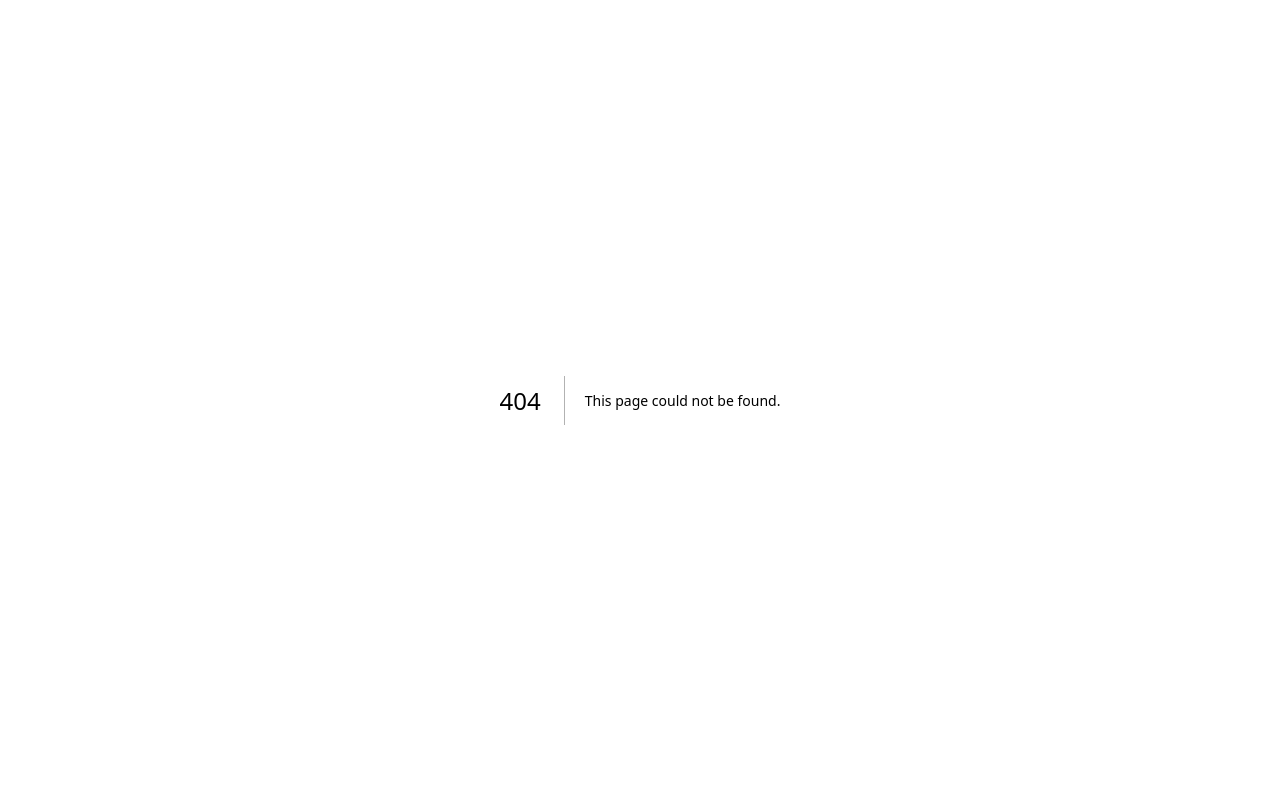
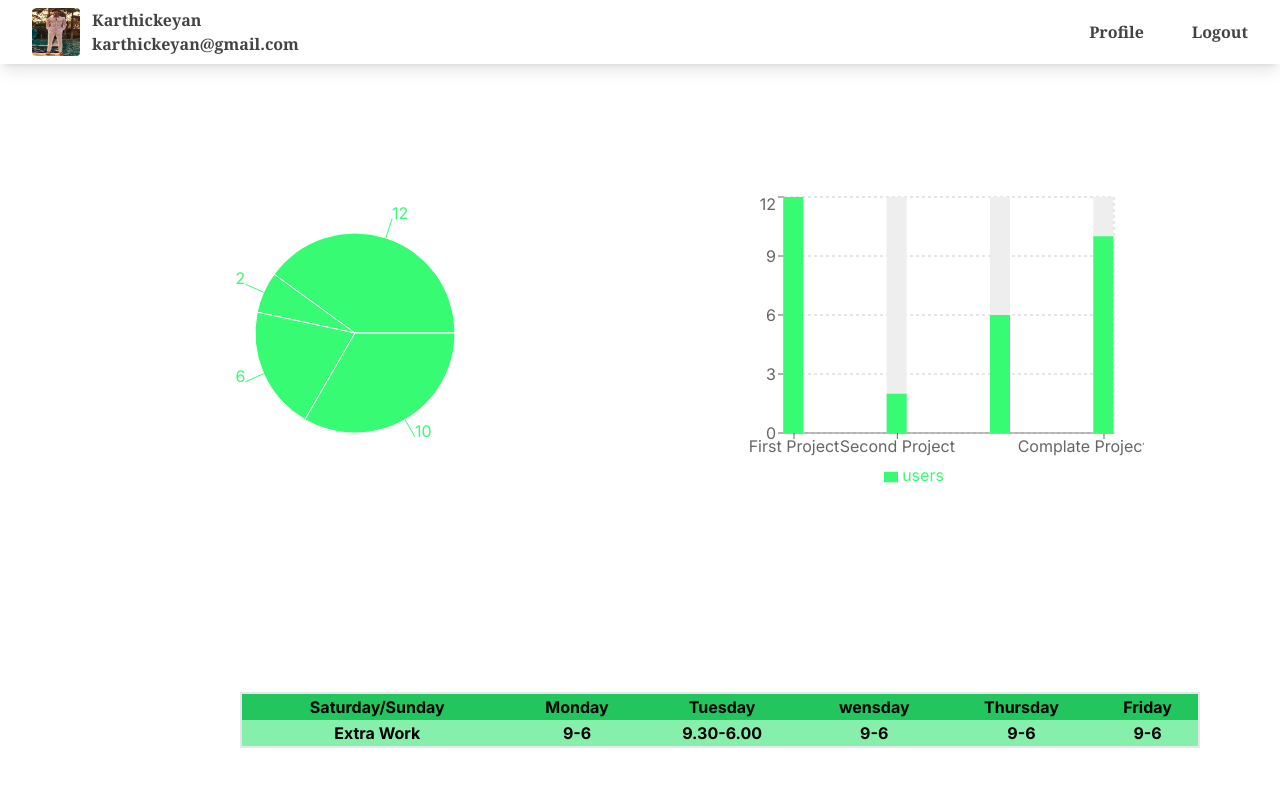
Before and after one commit to Dheena018/dashboard, a Next.js app: page /AdminTwo in a window 1280 px wide. Before the commit this address had no page. Shown: the top 786 px of the page. Built offline with nearby package versions, Linux system fonts and the light colour scheme.

Commit message:
added in email id

```diff
--- a/package.json
+++ b/package.json
@@ -19,6 +19,7 @@
     "react": "18.2.0",
     "react-dom": "18.2.0",
     "react-icons": "^4.8.0",
+    "recharts": "^2.6.2",
     "sweetalert2": "^11.7.5",
     "tailwindcss": "3.3.2"
   }
--- a/src/app/AdminOne/page.js
+++ b/src/app/AdminOne/page.js
@@ -1,6 +1,7 @@
 // import user2 from "../../src/assests/userr2.jpg"
 import Image from "next/image";
-import { Link } from "react-router-dom";
+// import { Link } from "react-router-dom";
+import Link from "next/link";
 
 
 const NavbarTwo = ()=>{
@@ -10,7 +11,7 @@ const NavbarTwo = ()=>{
           <div className="max-w-7xl  px-4 sm:px-6 lg:px-8">
             <div className="flex justify-between h-16">
               <div className="flex-shrink-0 flex items-center">
-                <Link to="/">
+                <Link href="/">
                   <Image
                     src="/user2"
                     alt="Picture of the author"
@@ -31,12 +32,12 @@ const NavbarTwo = ()=>{
 
               <div className="flex flex-row gap-[3rem] my-5 font-serif font-bold animate-pulse ">
                 <div>
-                  <Link to="/signup" className="hover:text-green-600">
+                  <Link href="/signup" className="hover:text-green-600">
                     Profile
                   </Link>
                 </div>
                 <div>
-                  <Link to="/" className="hover:text-green-600">
+                  <Link href="/" className="hover:text-green-600">
                     Logout
                   </Link>
                 </div>
@@ -50,16 +51,19 @@ const NavbarTwo = ()=>{
           </p>
         </div>
         <table className="border-2 text-center w-[50rem] mx-[12rem]">
+            <tbody>
           <tr className="bg-green-600 ">
             <th>ID</th>
             <th>Name</th>
             <th>Department</th>
           </tr>
+
           <tr className="bg-green-200">
             <th>S.No</th>
             <th>AKash Srma</th>
             <th>Front-end Developer</th>
           </tr>
+          </tbody>
         </table>
       </>
     );
--- /dev/null
+++ b/src/app/AdminTwo/page.js
@@ -0,0 +1,133 @@
+// import { Link } from "react-router-dom";
+import Link from "next/link";
+import Image from "next/image";
+// import admin from "../../src/assests/admin.avif"
+import {
+    PieChart,
+    Pie,
+    Tooltip,
+    BarChart,
+    XAxis,
+    YAxis,
+    Legend,
+    CartesianGrid,
+    Bar,
+  } from "recharts";
+
+  const data = [
+    { name: "First Project", users: 12 },
+    { name: "Second Project", users: 2 },
+    { name: "Iintermediate Project", users: 6 },
+    { name: "Complate Project", users: 10 },
+  ];
+
+
+
+const NavbarThree = ()=>{
+    return (
+      <>
+        <nav className="bg-white shadow-lg">
+          <div className="max-w-7xl  px-4 sm:px-6 lg:px-8">
+            <div className="flex justify-between h-16">
+              <div className="flex-shrink-0 flex items-center">
+                <Link href="/">
+                  <Image
+                    src="/admin.avif"
+                    alt="Picture of the author"
+                    width={30}
+                    height={30}
+                    className="rounded w-[3rem] h-[3rem]"
+                  />
+                </Link>
+                <div className="flex flex-col mx-3 font-serif font-bold animate-pulse">
+                  <div>
+                    <p>Karthickeyan</p>
+                  </div>
+                  <div>
+                    <p>karthickeyan@gmail.com</p>
+                  </div>
+                </div>
+              </div>
+
+              <div className="flex flex-row gap-[3rem] my-5 font-serif font-bold animate-pulse ">
+                <div>
+                  <Link href="/signup" className="hover:text-green-600">
+                    Profile
+                  </Link>
+                </div>
+                <div>
+                  <Link href="/" className="hover:text-green-600">
+                    Logout
+                  </Link>
+                </div>
+              </div>
+            </div>
+          </div>
+        </nav>
+
+        <div className="flex flex-row gap-[9rem] my-[4rem]">
+          <PieChart width={500} height={500}>
+            <Pie
+              dataKey="users"
+              isAnimationActive={false}
+              data={data}
+              cx={350}
+              cy={200}
+              outerRadius={100}
+              fill="#37FB72"
+              label
+            />
+            <Tooltip />
+          </PieChart>
+          <BarChart
+            className="my-[4rem]"
+            width={500}
+            height={300}
+            data={data}
+            margin={{
+              top: 5,
+              right: 30,
+              left: 80,
+              bottom: 5,
+            }}
+            barSize={20}
+          >
+            <XAxis
+              dataKey="name"
+              scale="point"
+              padding={{ left: 10, right: 10 }}
+            />
+            <YAxis />
+            <Tooltip />
+            <Legend />
+            <CartesianGrid strokeDasharray="3 3" />
+            <Bar dataKey="users" fill="#37FB72" background={{ fill: "#eee" }} />
+          </BarChart>
+        </div>
+
+        <table className=" border-2 text-center w-[60rem] mx-[15rem]">
+          <tbody>
+            <tr className="bg-green-500">
+              <th>Saturday/Sunday</th>
+              <th>Monday</th>
+              <th>Tuesday</th>
+              <th>wensday</th>
+              <th>Thursday</th>
+              <th>Friday</th>
+            </tr>
+            <tr className="bg-green-300">
+              <th>Extra Work</th>
+              <th>9-6</th>
+              <th>9.30-6.00</th>
+              <th>9-6</th>
+              <th>9-6</th>
+              <th>9-6</th>
+            </tr>
+          </tbody>
+        </table>
+      </>
+    );
+};
+
+
+export default NavbarThree;
--- a/src/app/page.js
+++ b/src/app/page.js
@@ -46,10 +46,10 @@ const Login = ()=>{
 
   }
   if(email === "akashsrma@gmail.com"){
-    navigate("/AdminOne")
+    router.push("/AdminOne")
   }
   if(email === "karthickeyan@gmail.com"){
-    navigate("navbarthree")
+    router.push("/AdminTwo")
   }
   };
 
```
Also changed, not shown: public/admin.avif (added), 1 other file (tests, documents, lock files or other folders).
